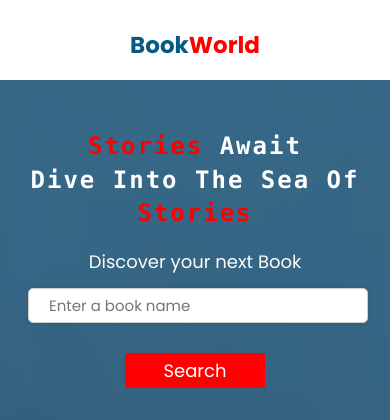
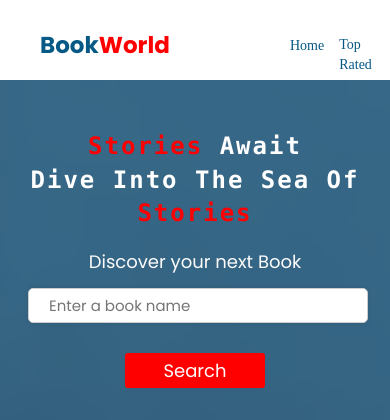
Before and after one commit to ShajahanPJ/datascience-project2-book-recommender-system, a Flask app: page / in a window 390 px wide; the page is wider, and only the part inside the window is pictured. Shown: the top 420 px of that part. Run offline with Flask 3, Linux system fonts and the light colour scheme; parts of the project's set-up code (start-up, migrations or seed data) failed here and were passed over; some libraries are stand-ins or nearby versions.

Commit message:
css modified

```diff
--- a/static/css/style.css
+++ b/static/css/style.css
@@ -622,12 +622,17 @@
 @media (max-width: 475px) {
     .navbar-header .navbar-brand {
         font-size: 23px;
+
     }
     .navbar-header .navbar-brand span {
         font-size: 23px;
+        margin-right:250px;
+
+
     }
     .nav-links {
-        margin-left: 200px;
+        margin-left: -400px;
+
     }
     .nav-links .scroll:nth-child(1) a {
         font-size: 14px;
```
